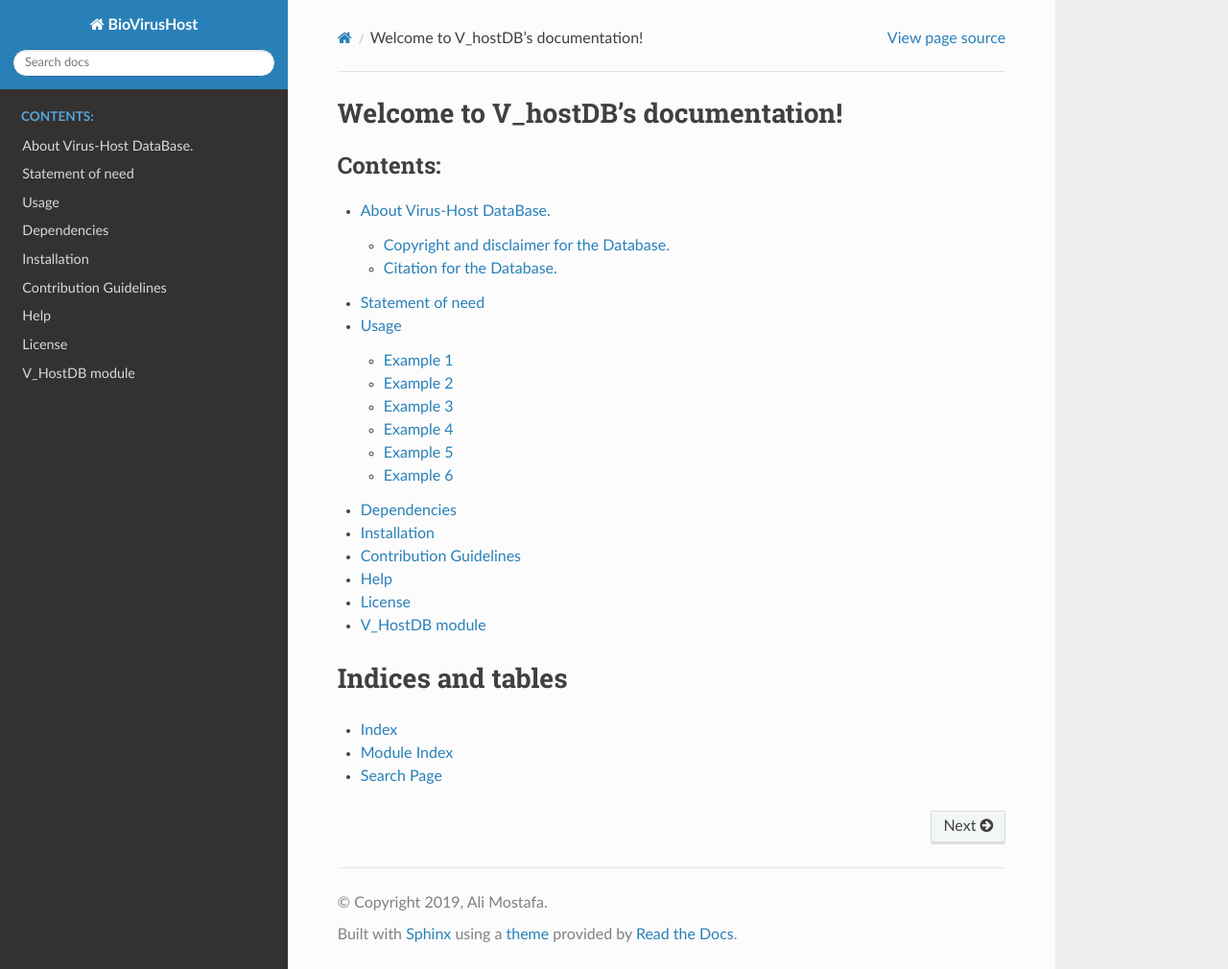
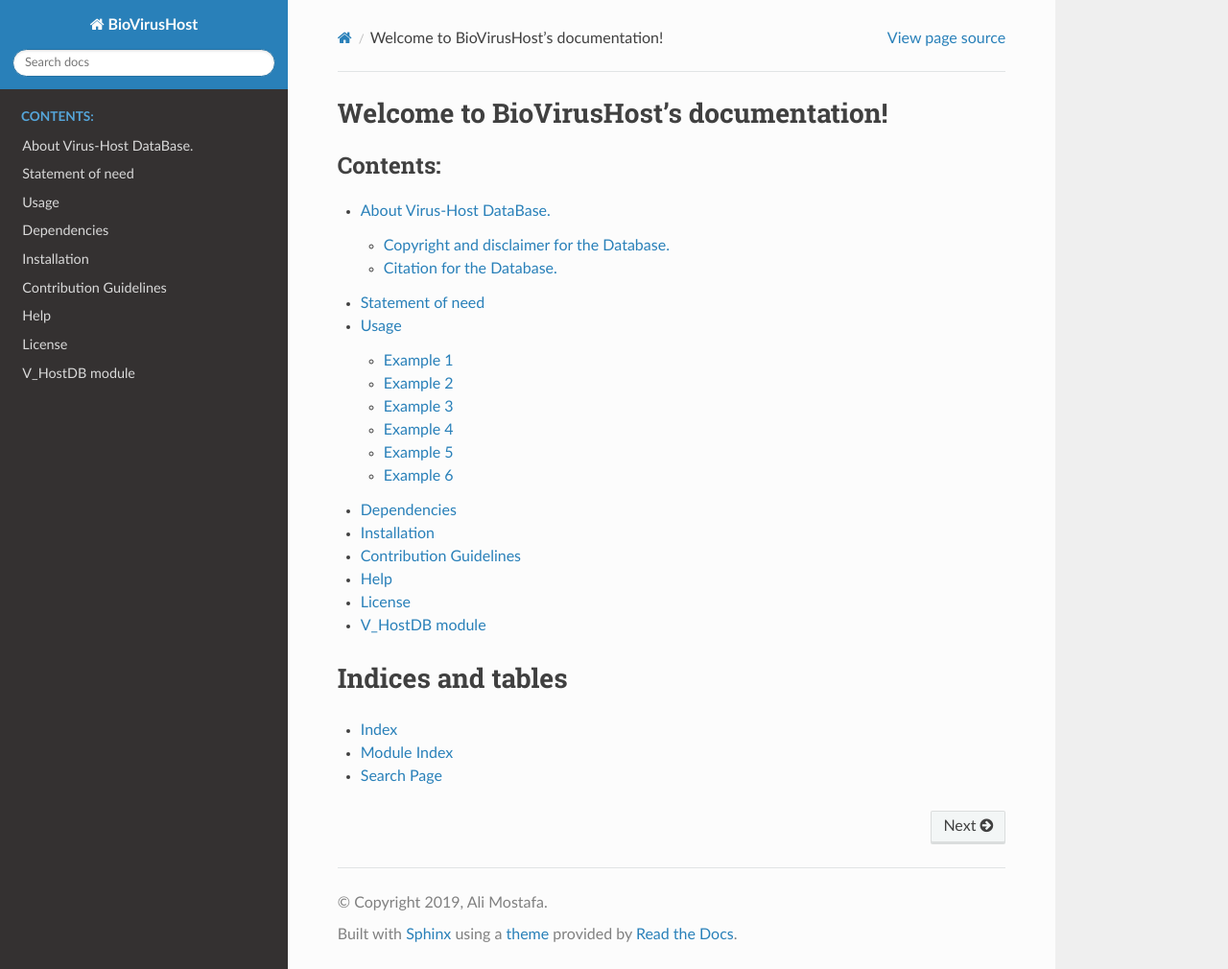
Before and after one commit to AliYoussef96/BioVirusHost, a Sphinx documentation site: the page built from docs/index.rst, in a window 1280 px wide and 1010 px high. Shown: the whole window at 96% size. Built offline with Sphinx 7.4.7 and the Read the Docs theme 2.0.0, drawn with Linux system fonts in a browser that asks for light colours.

Commit message:
Update index.rst

```diff
--- a/docs/index.rst
+++ b/docs/index.rst
@@ -1,9 +1,9 @@
-.. V_hostDB documentation master file, created by
+.. BioVirusHost documentation master file, created by
    sphinx-quickstart on Fri Aug  9 12:02:14 2019.
    You can adapt this file completely to your liking, but it should at least
    contain the root `toctree` directive.
 
-Welcome to V_hostDB's documentation!
+Welcome to BioVirusHost's documentation!
 ====================================
 
 .. toctree::
```
